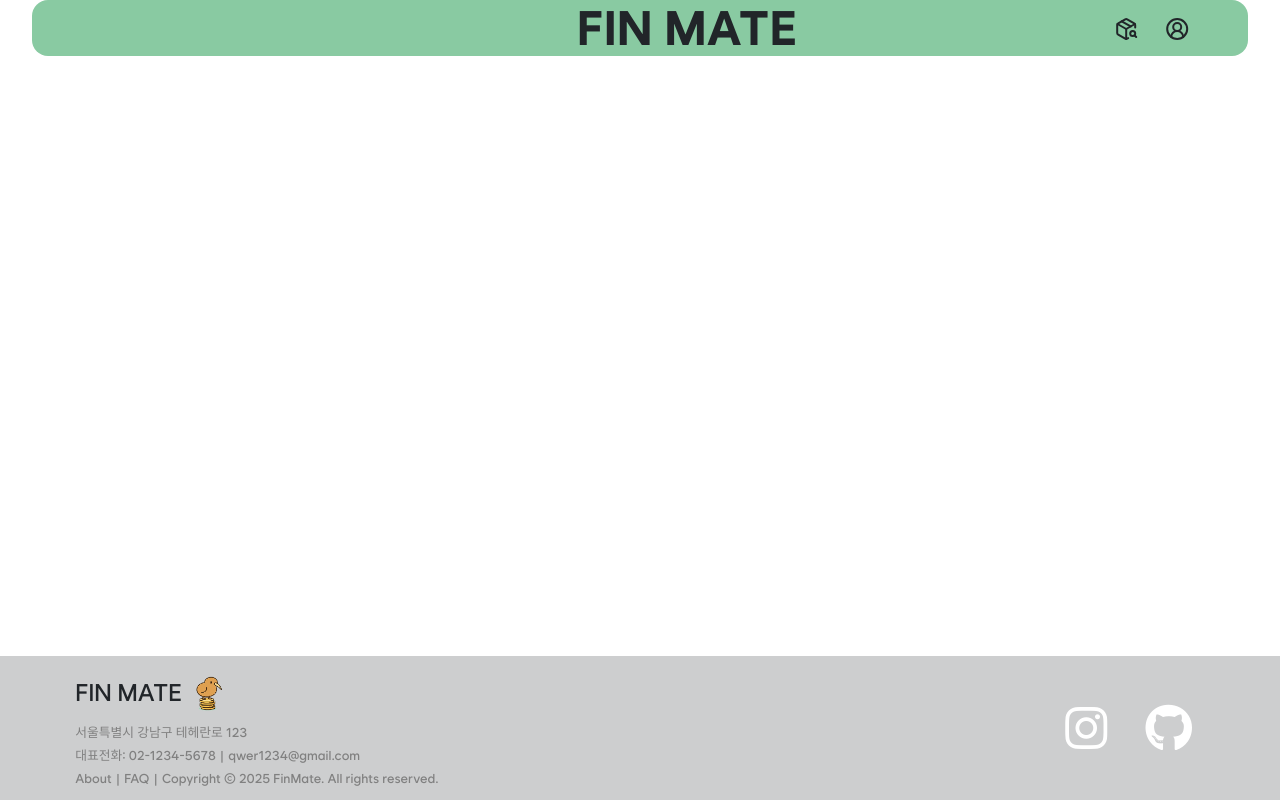
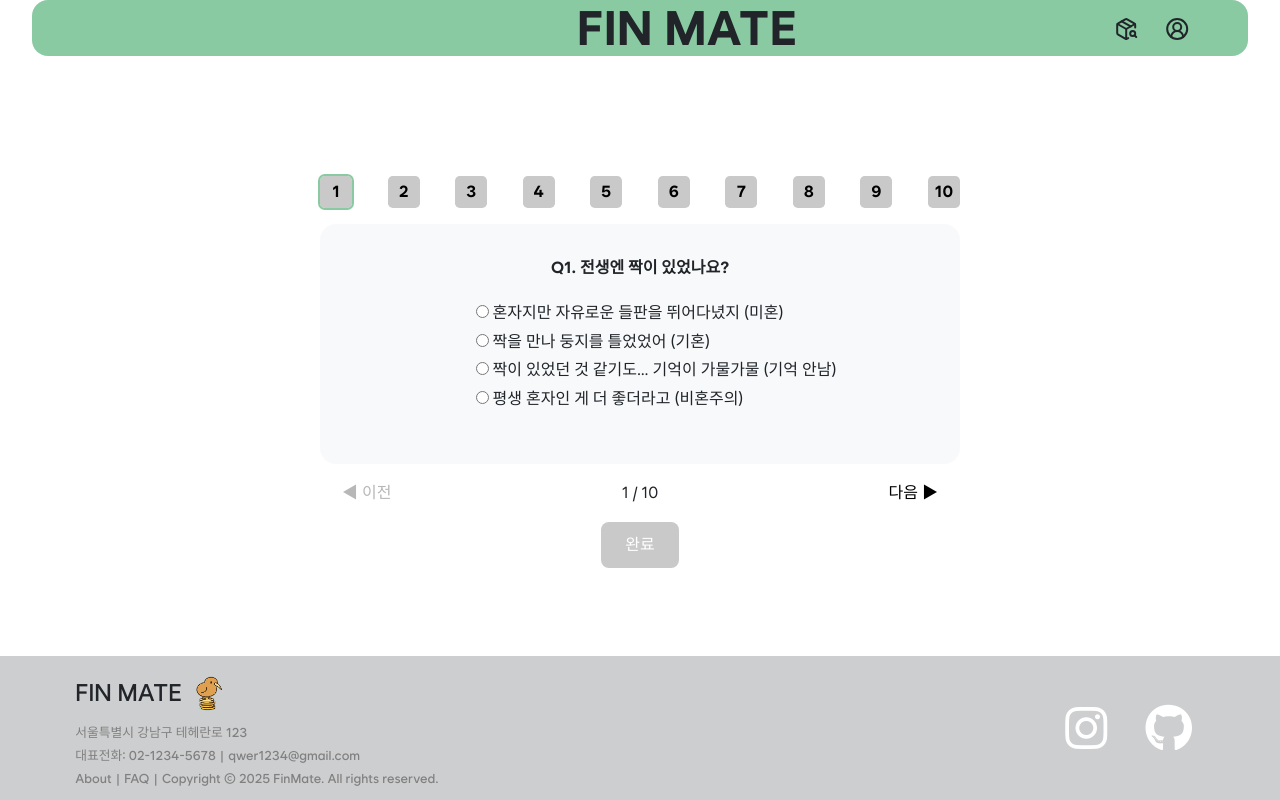
Before and after one commit to KB-technologia/FinMate_FE, a Vue app in the folder FinMate/: page /signup-survey in a window 1280 px wide. Built offline with nearby package versions, Linux system fonts and the light colour scheme.

Commit message:
✨ 회원가입 설문 페이지 및 설문 컴포넌트 기본 UI 구현 - 투자성향페이지랑 똑같은 틀 사용

```diff
--- /dev/null
+++ b/FinMate/src/assets/signupSurvey.json
@@ -0,0 +1,102 @@
+[
+  {
+    "id": 1,
+    "question": "전생엔 짝이 있었나요?",
+    "options": [
+      "혼자지만 자유로운 들판을 뛰어다녔지 (미혼)",
+      "짝을 만나 둥지를 틀었었어 (기혼)",
+      "짝이 있었던 것 같기도… 기억이 가물가물 (기억 안남)",
+      "평생 혼자인 게 더 좋더라고 (비혼주의)"
+    ]
+  },
+  {
+    "id": 2,
+    "question": "전생에 어떤 일로 생계를 유지했나요?",
+    "options": [
+      "전생엔 백수였지만... 자유로웠어 (무직)",
+      "매일 정해진 시간에 벌레 잡으러 다녔지 (직장인)",
+      "내 사냥은 내가 정한다! (자영업/프리랜서)",
+      "큰 무리의 우두머리였어 (고위직)"
+    ]
+  },
+  {
+    "id": 3,
+    "question": "이동할 땐 주로 어떤 방법을 썼나요?",
+    "options": [
+      "매일 정해진 시간에 나무 버스 타고 출근했어 (대중교통 이용)",
+      "혼자 날아서 다녔지 (자가용)",
+      "거의 굴에서 안 나왔어 (재택/거의 외출 없음)",
+      "친구 등에 업혀 다녔던 것 같아 (동승자?)"
+    ]
+  },
+  {
+    "id": 4,
+    "question": "몸은 얼마나 움직였나요?",
+    "options": [
+      "움직이는 건 귀찮았어, 늘 나무에 매달려 있었지 (운동 안 함)",
+      "가끔 날개 좀 폈지 뭐 (가끔 운동)",
+      "매일 사냥하며 근육을 키웠어 (운동 꾸준히)",
+      "전생엔 체육대회 MVP였어 (운동 중독)"
+    ]
+  },
+  {
+    "id": 5,
+    "question": "짝이나 친구와 기념일은 잘 챙겼나요?",
+    "options": [
+      "달마다 짝과 꽃 피운 날을 기억했지 (MONTHLY)",
+      "짝짓기철 정도는 챙겼지 (YEARLY)",
+      "기억보다 본능이 우선이라… (거의 안 챙김)",
+      "기념일? 그게 뭐였더라? (기억 상실)"
+    ]
+  },
+  {
+    "id": 6,
+    "question": "전생에 얼마나 자주 새로운 터전을 떠났나요?",
+    "options": [
+      "철마다 이주하며 지구 반 바퀴 돌았지 (FREQUENT)",
+      "계절마다 서식지를 바꿨어 (OCCASIONAL)",
+      "거의 같은 나무에서만 살았어 (RARE)",
+      "이 굴이 최고야! 평생 한자리 (정착형)"
+    ]
+  },
+  {
+    "id": 7,
+    "question": "당신의 새끼는 몇 마리였나요?",
+    "options": [
+      "알도 못 낳아봤어… (0명)",
+      "외동 새끼 하나 있었지 (1명)",
+      "무리 전체가 내 새끼였어 (2명 이상)",
+      "음… 애완견도 가족에 포함되나? (비인간 자녀)"
+    ]
+  },
+  {
+    "id": 8,
+    "question": "어떤 보금자리에서 살았나요?",
+    "options": [
+      "내 굴은 내 거였지! (자가)",
+      "매 계절마다 굴 주인 바뀌었어 (전세)",
+      "매달 먹이 주고 굴 빌렸지 (월세)",
+      "부모님 굴에서 얹혀살았어 (부모집)"
+    ]
+  },
+  {
+    "id": 9,
+    "question": "전생에 속한 무리는 어떤 규모였나요?",
+    "options": [
+      "작은 무리에서 꿀벌처럼 일했지 (중소기업)",
+      "거대한 떼의 일원이었어 (대기업/공공기관)",
+      "나 혼자 사냥했어 (프리랜서)",
+      "먹이 구하느라 정신없었지 (무직)"
+    ]
+  },
+  {
+    "id": 10,
+    "question": "사냥감이 부족할 때 도움을 받았던 적이 있나요?",
+    "options": [
+      "사냥감이 부족할 땐 도움을 받았지 (대출 있음)",
+      "모아둔 먹이로만 버텼어 (대출 없음)",
+      "잠깐 빌렸다 바로 갚았어 (상환 완료)",
+      "그런 건 몰랐어... (모름)"
+    ]
+  }
+]
--- a/FinMate/src/components/auth/SurveyComponent.vue
+++ b/FinMate/src/components/auth/SurveyComponent.vue
@@ -0,0 +1,188 @@
+<script setup>
+import { ref, computed, onMounted } from 'vue';
+import surveyJson from '@/assets/signupSurvey.json'; // 설문 데이터 JSON
+
+const surveyData = ref([]);
+const currentIndex = ref(0);
+const selectedAnswers = ref(Array(10).fill(null));
+
+const currentQuestion = computed(
+  () => surveyData.value[currentIndex.value] || {}
+);
+
+const isComplete = computed(() =>
+  selectedAnswers.value.every((answer) => answer !== null)
+);
+
+const goToQuestion = (idx) => {
+  currentIndex.value = idx;
+};
+const prevQuestion = () => {
+  if (currentIndex.value > 0) currentIndex.value--;
+};
+const nextQuestion = () => {
+  if (currentIndex.value < surveyData.value.length - 1) currentIndex.value++;
+};
+
+onMounted(() => {
+  surveyData.value = surveyJson;
+});
+</script>
+
+<template>
+  <div class="survey-wrapper">
+    <!-- 진행 상태 표시 -->
+    <div class="indicator">
+      <div
+        v-for="(answer, idx) in selectedAnswers"
+        :key="idx"
+        class="indicator-item"
+        :class="{ completed: answer !== null, active: currentIndex === idx }"
+        @click="goToQuestion(idx)"
+      >
+        {{ idx + 1 }}
+      </div>
+    </div>
+
+    <!-- 질문 카드 -->
+    <transition name="slide" mode="out-in">
+      <div
+        v-if="surveyData.length"
+        :key="currentQuestion.id"
+        class="survey-card"
+      >
+        <div class="survey-question">
+          Q{{ currentQuestion.id }}. {{ currentQuestion.question }}
+        </div>
+        <ul class="survey-options">
+          <li v-for="(option, idx) in currentQuestion.options" :key="idx">
+            <label>
+              <input
+                type="radio"
+                :name="'q' + currentQuestion.id"
+                :value="option"
+                v-model="selectedAnswers[currentIndex]"
+              />
+              {{ option }}
+            </label>
+          </li>
+        </ul>
+      </div>
+    </transition>
+
+    <!-- 이전/다음 버튼 -->
+    <div class="survey-navigation">
+      <button @click="prevQuestion" :disabled="currentIndex === 0">
+        ◀ 이전
+      </button>
+      <span>{{ currentIndex + 1 }} / {{ surveyData.length }}</span>
+      <button
+        @click="nextQuestion"
+        :disabled="currentIndex === surveyData.length - 1"
+      >
+        다음 ▶
+      </button>
+    </div>
+
+    <!-- 제출 버튼 -->
+    <div class="submit-container">
+      <button :disabled="!isComplete" class="submit-button">완료</button>
+    </div>
+  </div>
+</template>
+
+<style scoped>
+.survey-wrapper {
+  width: 50vw;
+  height: 45vh;
+  margin: auto;
+  font-family: var(--font-wanted);
+}
+
+.indicator {
+  display: flex;
+  justify-content: space-between;
+  margin-bottom: 1rem;
+}
+.indicator-item {
+  width: 2rem;
+  height: 2rem;
+  background-color: var(--color-light-gray);
+  color: black;
+  font-weight: bold;
+  display: flex;
+  justify-content: center;
+  align-items: center;
+  border-radius: 0.3rem;
+  cursor: pointer;
+  transition: all 0.2s ease;
+}
+.indicator-item:hover {
+  transform: scale(1.1);
+}
+.indicator-item.completed {
+  background-color: var(--color-primary-green);
+  color: white;
+}
+.indicator-item.active {
+  outline: 2px solid var(--color-primary-green);
+  font-weight: 700;
+}
+
+.survey-card {
+  background-color: #f8f9fa;
+  border-radius: 2vh;
+  padding: 1.5rem;
+  height: 30vh;
+  width: 50vw;
+  align-items: center;
+  justify-content: center;
+  display: flex;
+  flex-direction: column;
+}
+.survey-question {
+  font-weight: bold;
+  margin-bottom: 1rem;
+}
+.survey-options li {
+  list-style: none;
+  margin: 0.3rem 0;
+}
+
+.survey-navigation {
+  display: flex;
+  justify-content: space-between;
+  align-items: center;
+  padding: 2vh;
+}
+.submit-container {
+  text-align: center;
+}
+.submit-button {
+  padding: 0.7rem 1.5rem;
+  font-size: 1rem;
+  border: none;
+  border-radius: 0.5rem;
+  background-color: var(--color-primary-green);
+  color: white;
+  cursor: pointer;
+}
+.submit-button:disabled {
+  background-color: var(--color-light-gray);
+  cursor: not-allowed;
+}
+
+/* 슬라이드 전환 애니메이션 */
+.slide-enter-active,
+.slide-leave-active {
+  transition: all 0.4s ease;
+}
+.slide-enter-from {
+  opacity: 0;
+  transform: translateX(100px);
+}
+.slide-leave-to {
+  opacity: 0;
+  transform: translateX(-100px);
+}
+</style>
--- a/FinMate/src/views/auth/SignUpSurvey.vue
+++ b/FinMate/src/views/auth/SignUpSurvey.vue
@@ -1,7 +1,7 @@
 <script setup>
 import TopNavigationBar from '@/components/allshared/TopNavigationBar.vue';
 import FooterComponent from '@/components/allshared/FooterComponent.vue';
-// import SurveyComponent from '@/components/survey/SurveyComponent.vue';
+import SurveyComponent from '@/components/auth/SurveyComponent.vue';
 </script>
 
 <template>
@@ -9,7 +9,7 @@ import FooterComponent from '@/components/allshared/FooterComponent.vue';
     <TopNavigationBar />
     <div class="survey-view-content">
       <div class="survey">
-        <!-- <SurveyComponent/> -->
+        <SurveyComponent />
       </div>
       <FooterComponent />
     </div>
```
